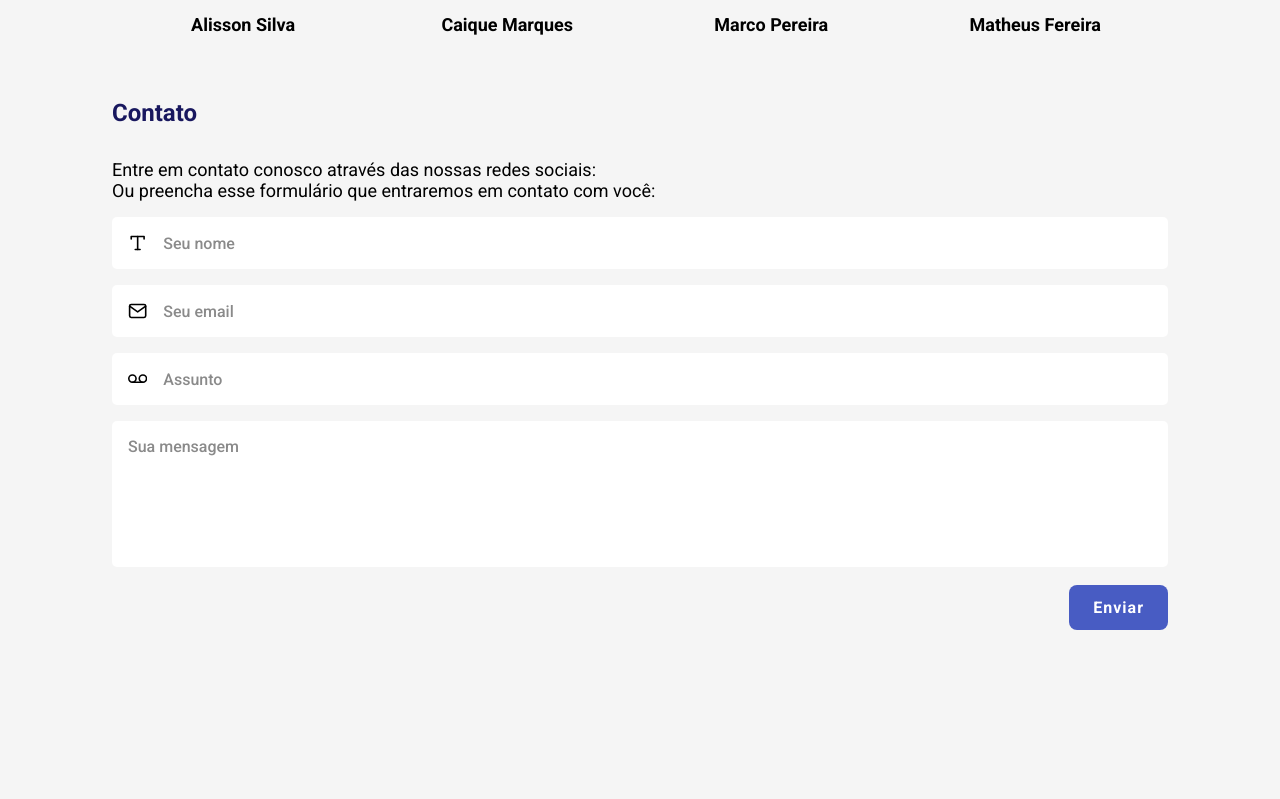
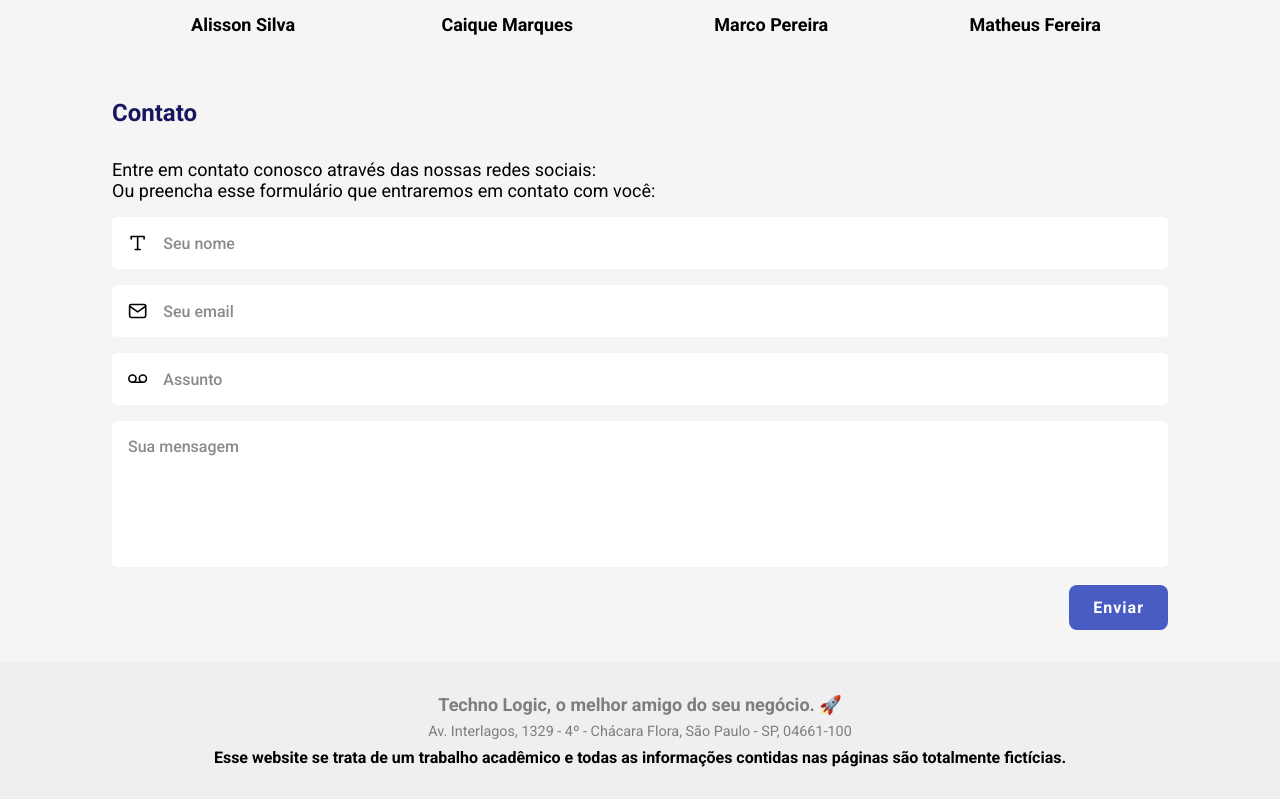
Before and after one commit to ledoctah/technologic-corp, a Next.js app: page / in a window 1280 px wide. Shown: the part 1851-2650 px from the top of the page. Before the commit the page ends 2513 px from the top, so only its background shows below. Built offline with nearby package versions, Linux system fonts and the light colour scheme.

Commit message:
finished main design of home page

```diff
--- a/src/components/AboutUs/index.tsx
+++ b/src/components/AboutUs/index.tsx
@@ -28,7 +28,7 @@ const founders: Founder[] = [
 export const AboutUs: React.FC = () => {
   return (
     <>
-      <div className={styles.container}>
+      <div className={styles.container} id="aboutus">
         <div className={styles.content}>
           <h2>Sobre nós</h2>
           <p>
--- a/src/components/ContactsSection/index.tsx
+++ b/src/components/ContactsSection/index.tsx
@@ -7,7 +7,7 @@ import styles from './contacts.module.scss';
 export const ContactsSection: React.FC = () => {
   return (
     <>
-      <div className={styles.container}>
+      <div className={styles.container} id="contact">
         <div className={styles.content}>
           <h2>Contato</h2>
           <p>Entre em contato conosco através das nossas redes sociais:</p>
--- /dev/null
+++ b/src/components/Footer/footer.module.scss
@@ -0,0 +1,37 @@
+.container {
+  width: 100%;
+
+  display: flex;
+  flex-direction: column;
+  align-items: center;
+
+  background-color: var(--gray-footer);
+}
+
+.content {
+  max-width: 1120px;
+  width: 100%;
+
+  padding: 2rem;
+
+  display: flex;
+  align-items: center;
+  flex-direction: column;
+
+  h4 {
+    font-size: 1.125rem;
+    color: var(--gray-text);
+  }
+
+  p {
+    font-size: 0.9rem;
+    margin-top: 0.5rem;
+    color: var(--gray-text);
+  }
+
+  span {
+    font-weight: bold;
+    margin-top: 0.5rem;
+    color: var(--black);
+  }
+}
--- /dev/null
+++ b/src/components/Footer/index.tsx
@@ -0,0 +1,27 @@
+import styles from './footer.module.scss';
+
+export const Footer: React.FC = () => {
+  return (
+    <>
+      <div className={styles.container}>
+        <div className={styles.content}>
+          <h4>
+            Techno Logic, o melhor amigo do seu negócio.{' '}
+            <span role="img" aria-label="rocket emoji">
+              🚀
+            </span>
+          </h4>
+
+          <p>
+            Av. Interlagos, 1329 - 4º - Chácara Flora, São Paulo - SP, 04661-100
+          </p>
+
+          <span>
+            Esse website se trata de um trabalho acadêmico e todas as
+            informações contidas nas páginas são totalmente fictícias.
+          </span>
+        </div>
+      </div>
+    </>
+  );
+};
--- a/src/components/Header/index.tsx
+++ b/src/components/Header/index.tsx
@@ -1,3 +1,5 @@
+import Link from 'next/link';
+
 import styles from './header.module.scss';
 
 export function Header(): JSX.Element {
@@ -7,9 +9,17 @@ export function Header(): JSX.Element {
         <div className={styles.content}>
           <img src="/assets/logo.svg" alt="Logo" />
           <nav>
-            <a href="ourservices">Nossos serviços</a>
-            <a href="aboutus">Sobre nós</a>
-            <a href="contact">Contato</a>
+            <Link href="#ourservices" passHref>
+              <a>Nossos serviços</a>
+            </Link>
+
+            <Link href="#aboutus" passHref>
+              <a>Sobre nós</a>
+            </Link>
+
+            <Link href="#contact" passHref>
+              <a>Contato</a>
+            </Link>
           </nav>
         </div>
       </div>
--- a/src/components/ServicesSection/index.tsx
+++ b/src/components/ServicesSection/index.tsx
@@ -43,7 +43,7 @@ const services: Service[] = [
 export function ServicesSection(): JSX.Element {
   return (
     <>
-      <div className={styles.container}>
+      <div id="ourservices" className={styles.container}>
         <div className={styles.content}>
           <h2>Nossos serviços</h2>
 
--- a/src/pages/index.tsx
+++ b/src/pages/index.tsx
@@ -1,5 +1,6 @@
 import { AboutUs } from '../components/AboutUs';
 import { ContactsSection } from '../components/ContactsSection';
+import { Footer } from '../components/Footer';
 import { Header } from '../components/Header';
 import { Hero } from '../components/Hero';
 import { ServicesSection } from '../components/ServicesSection';
@@ -16,6 +17,8 @@ export default function Home(): JSX.Element {
       <AboutUs />
 
       <ContactsSection />
+
+      <Footer />
     </>
   );
 }
--- a/src/styles/global.scss
+++ b/src/styles/global.scss
@@ -33,6 +33,10 @@
   }
 }
 
+html {
+  scroll-behavior: smooth;
+}
+
 body {
   background: var(--background);
   color: var(--black);
```
